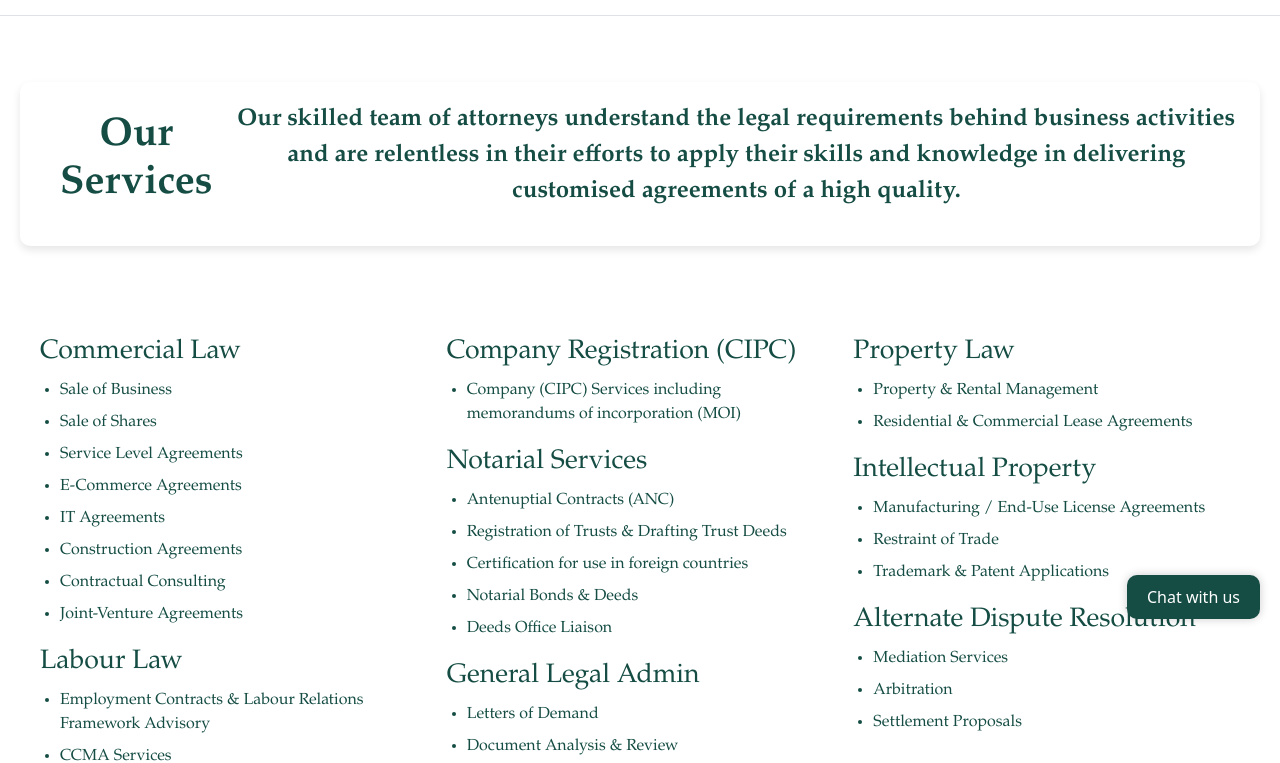
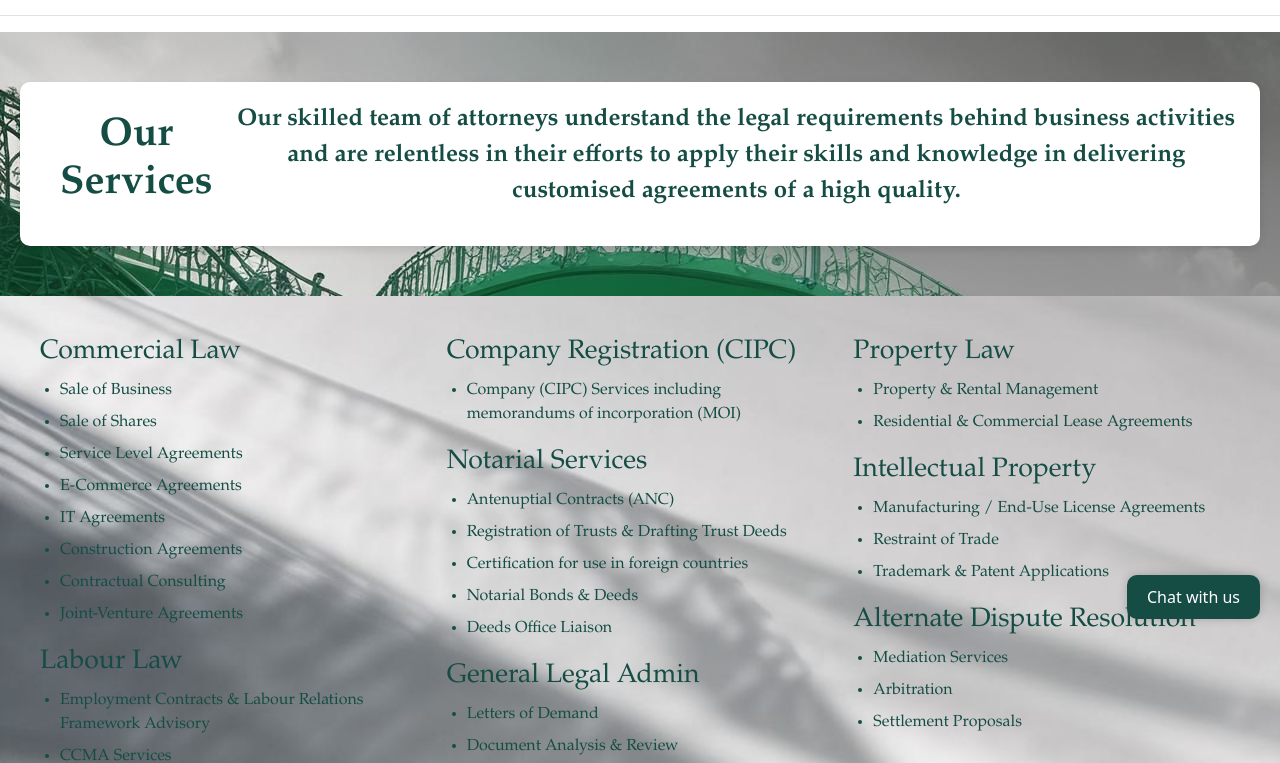
Before and after one commit to BrijeshRanchod/snp, a plain HTML site: page services.html in a window 1280 px wide. Shown: the part 161-924 px from the top of the page. Drawn offline with nearby package versions, Linux system fonts and the light colour scheme; a script that the page names is missing; files whose address does not match are found by name.

Commit message:
Update Services.css

```diff
--- a/Services.css
+++ b/Services.css
@@ -1,5 +1,5 @@
 .quote-section {
-    background-image:url('./background/serv.jpeg');
+    background-image:url('./serv.jpeg');
     padding: 50px 20px;
     display: flex;
     justify-content: center;
@@ -43,7 +43,7 @@
     padding: 40px;
     font-family: 'Palatino Linotype', serif;
     color: #154d44;
-    background-image: url('./background/list.jpeg');
+    background-image: url('./list.jpeg');
     background-size:cover;
     width: auto;
     height: auto;
```
